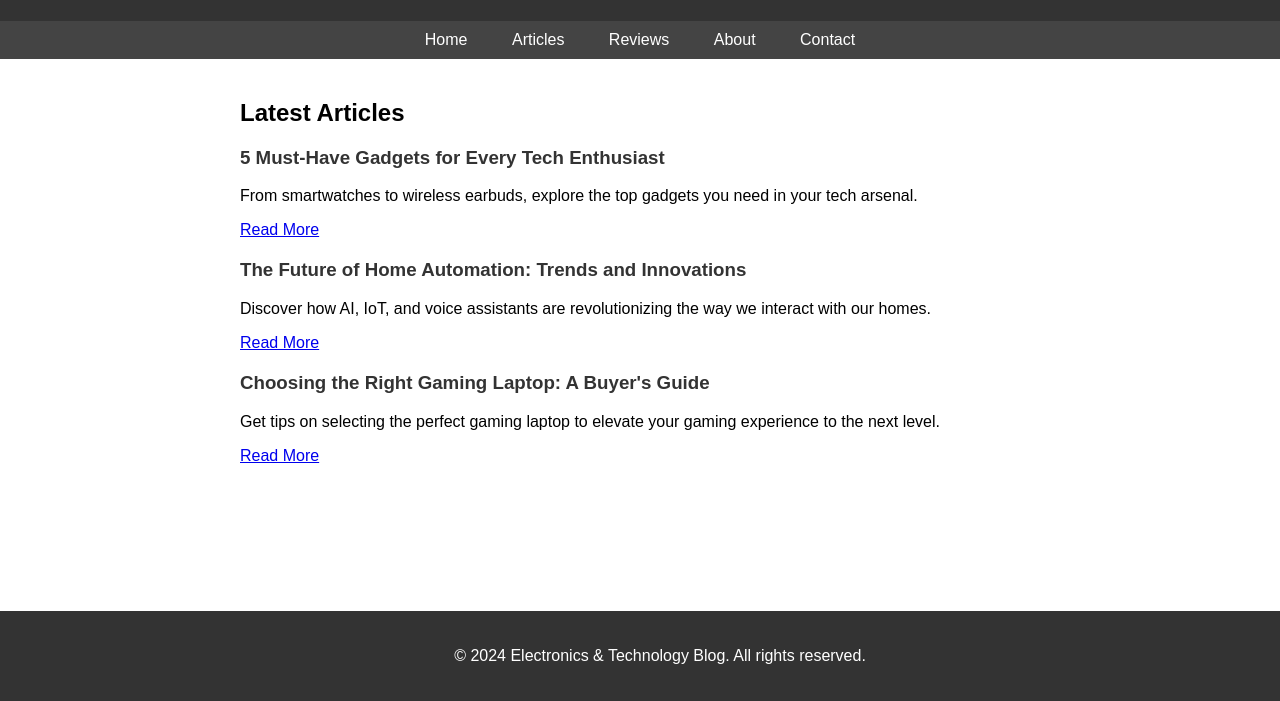
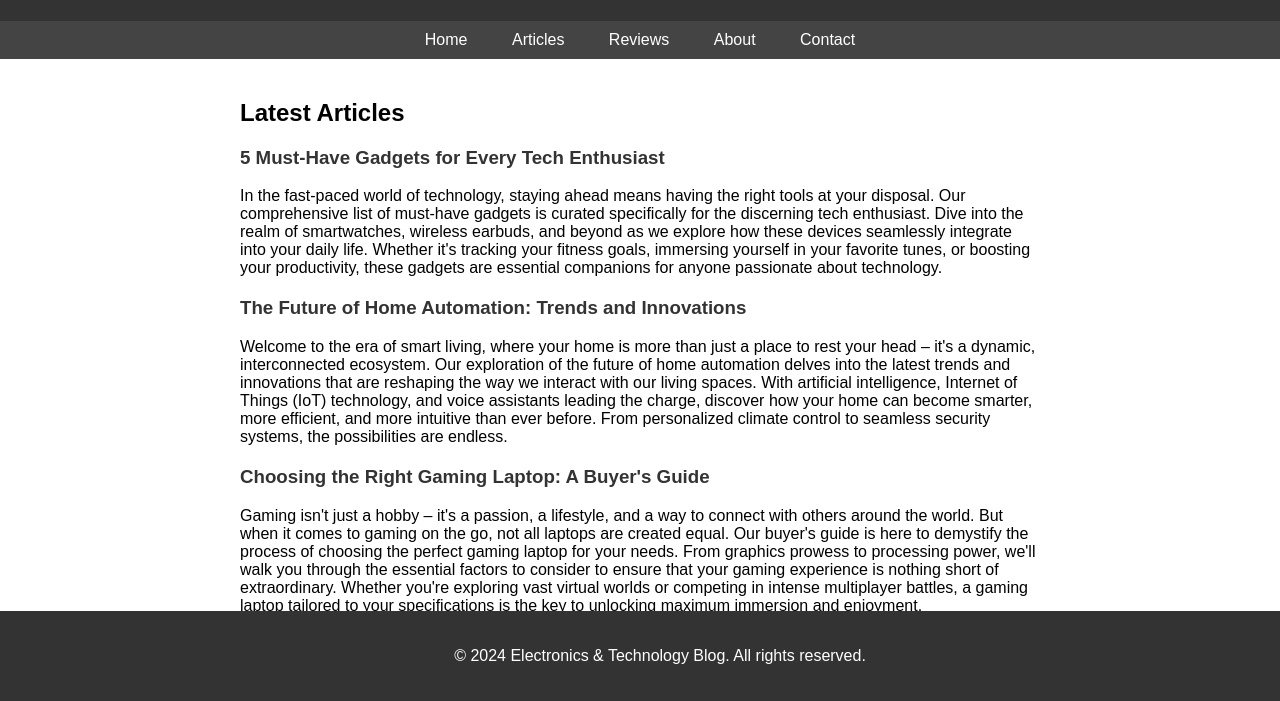
Before and after one commit to CoderAd1/Test_Websire, a plain HTML site: page main.html in a window 1280 px wide. Shown: the part 99-800 px from the top of the page. Drawn offline with Linux system fonts and the light colour scheme.

Commit message:
Added better content

```diff
--- a/main.html
+++ b/main.html
@@ -67,18 +67,15 @@
         <h2>Latest Articles</h2>
         <article>
             <h3>5 Must-Have Gadgets for Every Tech Enthusiast</h3>
-            <p>From smartwatches to wireless earbuds, explore the top gadgets you need in your tech arsenal.</p>
-            <a href="#">Read More</a>
+            <p>In the fast-paced world of technology, staying ahead means having the right tools at your disposal. Our comprehensive list of must-have gadgets is curated specifically for the discerning tech enthusiast. Dive into the realm of smartwatches, wireless earbuds, and beyond as we explore how these devices seamlessly integrate into your daily life. Whether it's tracking your fitness goals, immersing yourself in your favorite tunes, or boosting your productivity, these gadgets are essential companions for anyone passionate about technology.</p>
         </article>
         <article>
             <h3>The Future of Home Automation: Trends and Innovations</h3>
-            <p>Discover how AI, IoT, and voice assistants are revolutionizing the way we interact with our homes.</p>
-            <a href="#">Read More</a>
+            <p>Welcome to the era of smart living, where your home is more than just a place to rest your head – it's a dynamic, interconnected ecosystem. Our exploration of the future of home automation delves into the latest trends and innovations that are reshaping the way we interact with our living spaces. With artificial intelligence, Internet of Things (IoT) technology, and voice assistants leading the charge, discover how your home can become smarter, more efficient, and more intuitive than ever before. From personalized climate control to seamless security systems, the possibilities are endless.</p>
         </article>
         <article>
             <h3>Choosing the Right Gaming Laptop: A Buyer's Guide</h3>
-            <p>Get tips on selecting the perfect gaming laptop to elevate your gaming experience to the next level.</p>
-            <a href="#">Read More</a>
+            <p>Gaming isn't just a hobby – it's a passion, a lifestyle, and a way to connect with others around the world. But when it comes to gaming on the go, not all laptops are created equal. Our buyer's guide is here to demystify the process of choosing the perfect gaming laptop for your needs. From graphics prowess to processing power, we'll walk you through the essential factors to consider to ensure that your gaming experience is nothing short of extraordinary. Whether you're exploring vast virtual worlds or competing in intense multiplayer battles, a gaming laptop tailored to your specifications is the key to unlocking maximum immersion and enjoyment.</p>
         </article>
     </div>
     <footer>
```
